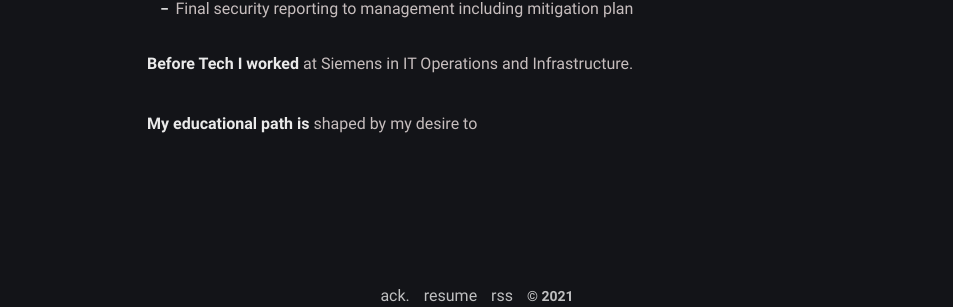
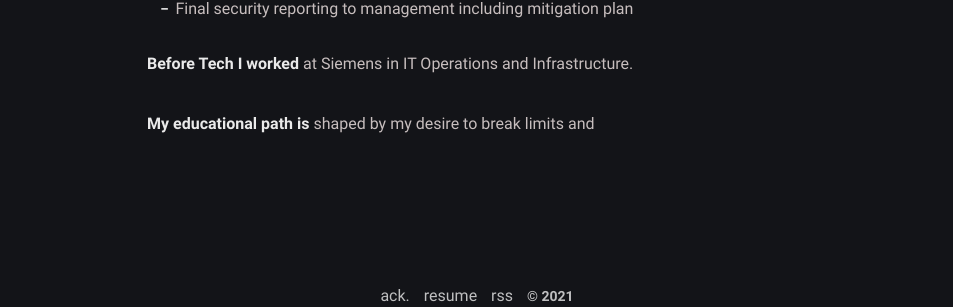
Before and after one commit to securebitAsif/fabulous-jupiter-8f84d, a Jekyll site: the page built from about.md, in a window 1280 px wide. Shown: the part 867-1174 px from the top of the page, without its empty margins (163-1116 px from the left). Built offline with Jekyll 4.4.1, drawn with Linux system fonts in a browser that asks for light colours.

Commit message:
about.md: changed

```diff
--- a/about.md
+++ b/about.md
@@ -21,4 +21,4 @@ comments: false
 
 **Before Tech I worked** at Siemens in IT Operations and Infrastructure.
 
-**My educational path is** shaped by my desire to
+**My educational path is** shaped by my desire to break limits and
```
